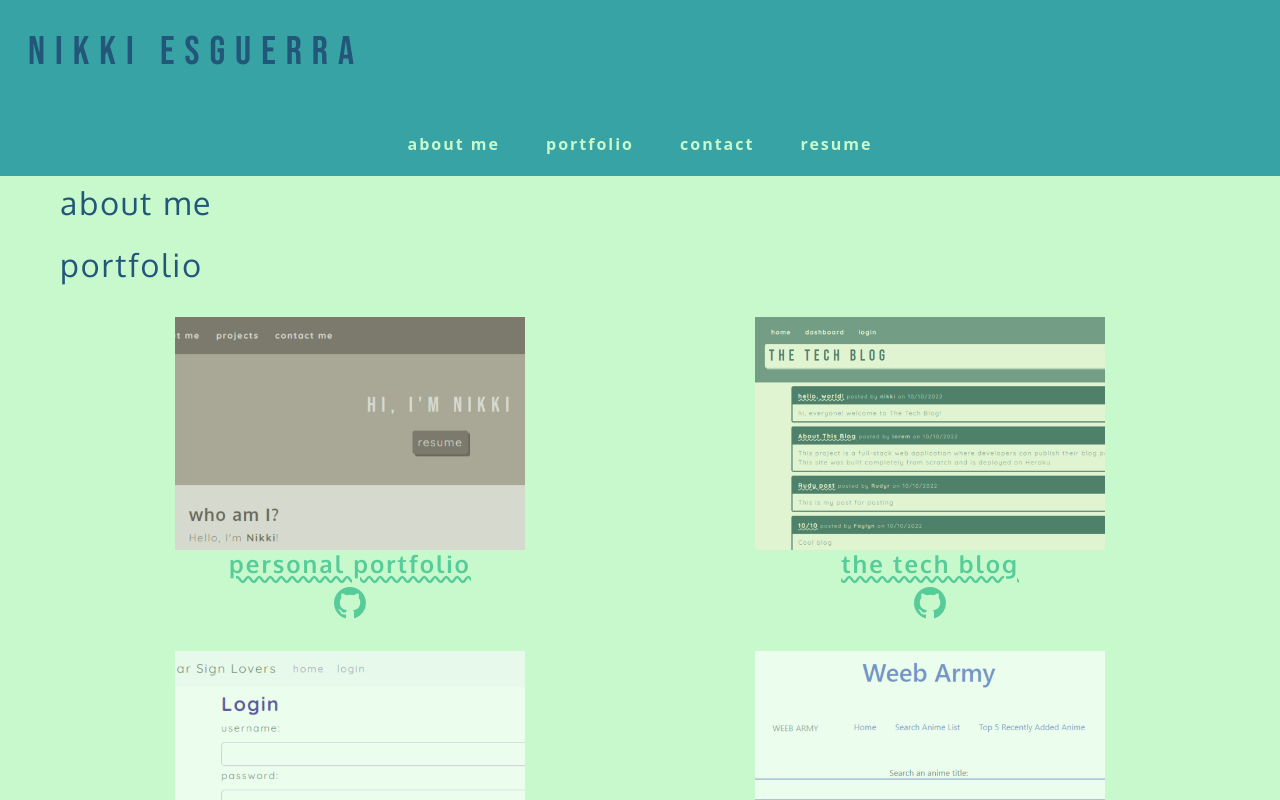
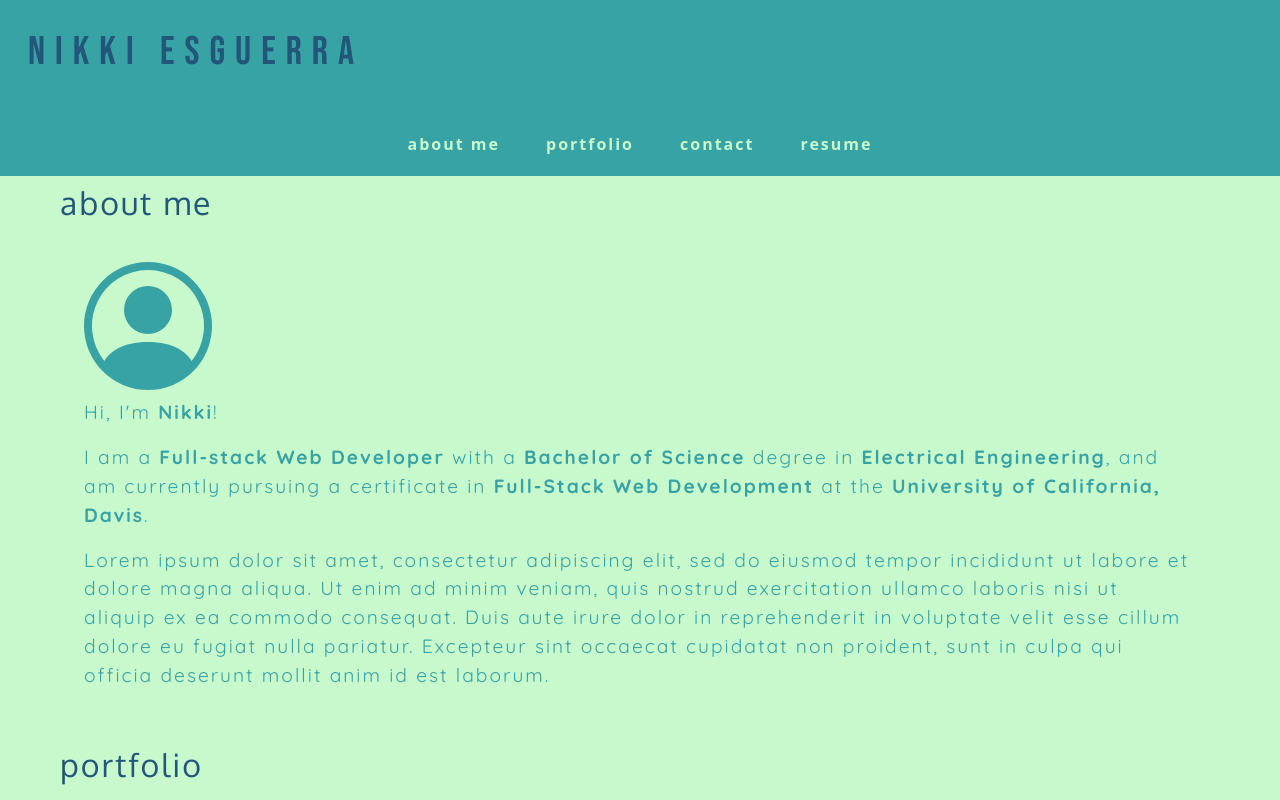
Before and after one commit to desguerra/react-portfolio-demo, a React (Create React App) app: page / in a window 1280 px wide. Shown: the top 800 px of the page. Built offline with nearby package versions, Linux system fonts and the light colour scheme.

Commit message:
finish About UI and update css for rest of components

```diff
--- a/src/components/About/index.js
+++ b/src/components/About/index.js
@@ -5,6 +5,33 @@ function About() {
     <section className='container-fluid'>
       <div className='mx-5 py-2'>
         <h2>about me</h2>
+
+        <div className='p-4'>
+          <div className='py-2'>
+            <svg xmlns="http://www.w3.org/2000/svg" width="128" height="128" fill="currentColor" className="bi bi-person-circle" viewBox="0 0 16 16">
+              <path d="M11 6a3 3 0 1 1-6 0 3 3 0 0 1 6 0z"/>
+              <path fill-rule="evenodd" d="M0 8a8 8 0 1 1 16 0A8 8 0 0 1 0 8zm8-7a7 7 0 0 0-5.468 11.37C3.242 11.226 4.805 10 8 10s4.757 1.225 5.468 2.37A7 7 0 0 0 8 1z"/>
+            </svg>
+          </div>
+
+          <div>
+            <p>
+              Hi, I'm <strong>Nikki</strong>!
+            </p>
+            <p>
+              I am a <strong>Full-stack Web Developer</strong> with a <strong>Bachelor of Science</strong> degree in <strong>Electrical Engineering</strong>
+              , and am currently pursuing a certificate in <strong>Full-Stack Web Development</strong> at the <strong>University of California, Davis</strong>.
+            </p>
+            <p>
+              Lorem ipsum dolor sit amet, consectetur adipiscing elit, sed do eiusmod tempor incididunt ut labore
+              et dolore magna aliqua. Ut enim ad minim veniam, quis nostrud exercitation ullamco laboris nisi
+              ut aliquip ex ea commodo consequat. Duis aute irure dolor in reprehenderit in voluptate velit esse
+              cillum dolore eu fugiat nulla pariatur. Excepteur sint occaecat cupidatat non proident, sunt in culpa
+              qui officia deserunt mollit anim id est laborum.
+            </p>
+          </div>
+        </div>
+
       </div>
     </section>
   );
--- a/src/components/Contact/index.js
+++ b/src/components/Contact/index.js
@@ -5,6 +5,8 @@ function Contact() {
     <section className='container-fluid'>
       <div className='mx-5 py-2'>
         <h2>contact me</h2>
+
+        <div className='p-4'>
           <form id='contact-form'>
           <div>
             <label htmlFor='name' className='form-label'>name:</label>
@@ -23,6 +25,8 @@ function Contact() {
 
           </form>
         </div>
+
+      </div>
     </section>
   );
 }
--- a/src/components/Resume/index.js
+++ b/src/components/Resume/index.js
@@ -6,6 +6,7 @@ function Resume() {
       <div className='mx-5 py-2'>
         <h2>resume</h2>
 
+        <div className='p-4'>
           <p>
             Download my <a href='/'>resume</a>!
           </p>
@@ -35,6 +36,9 @@ function Resume() {
               <li>GraphQL</li>
             </ul>
           </div>
+
+        </div>
+
       </div>
     </section>
   );
```
Lines whose indentation alone changed are shown as unchanged.
